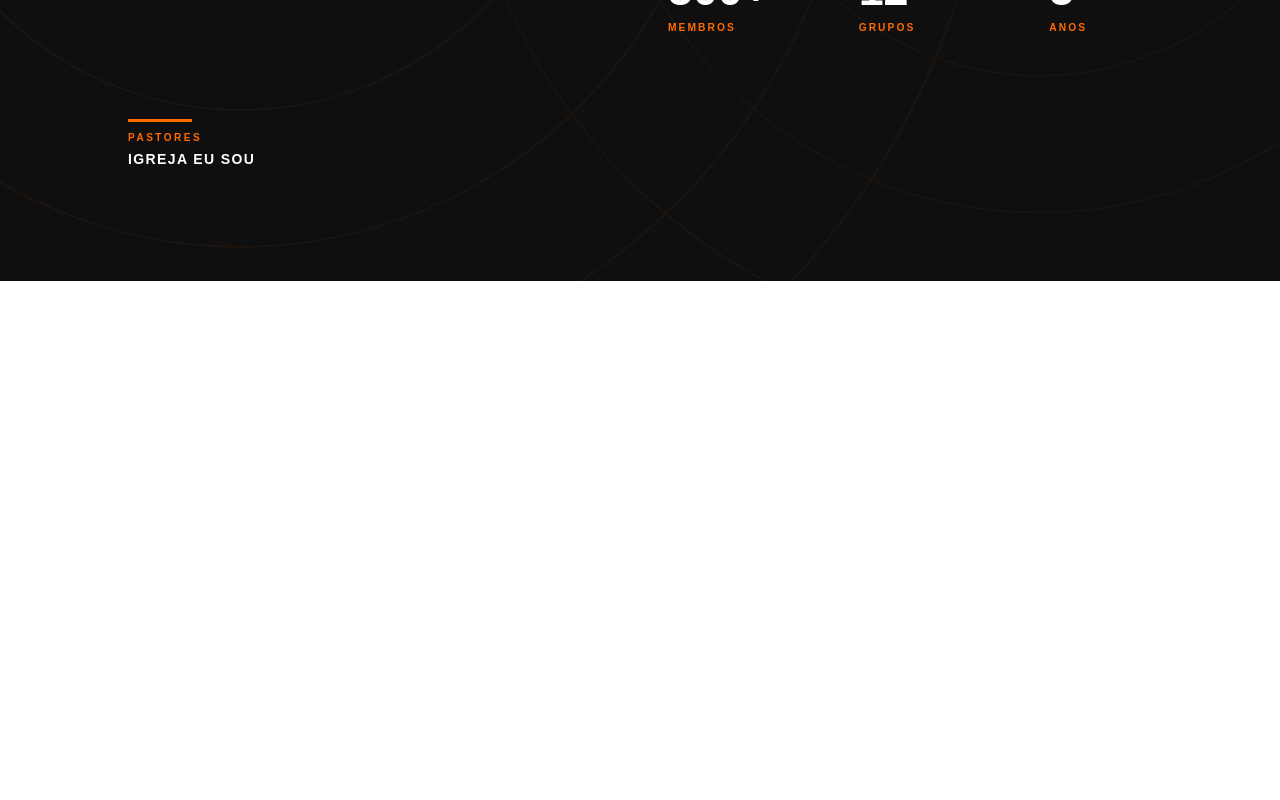
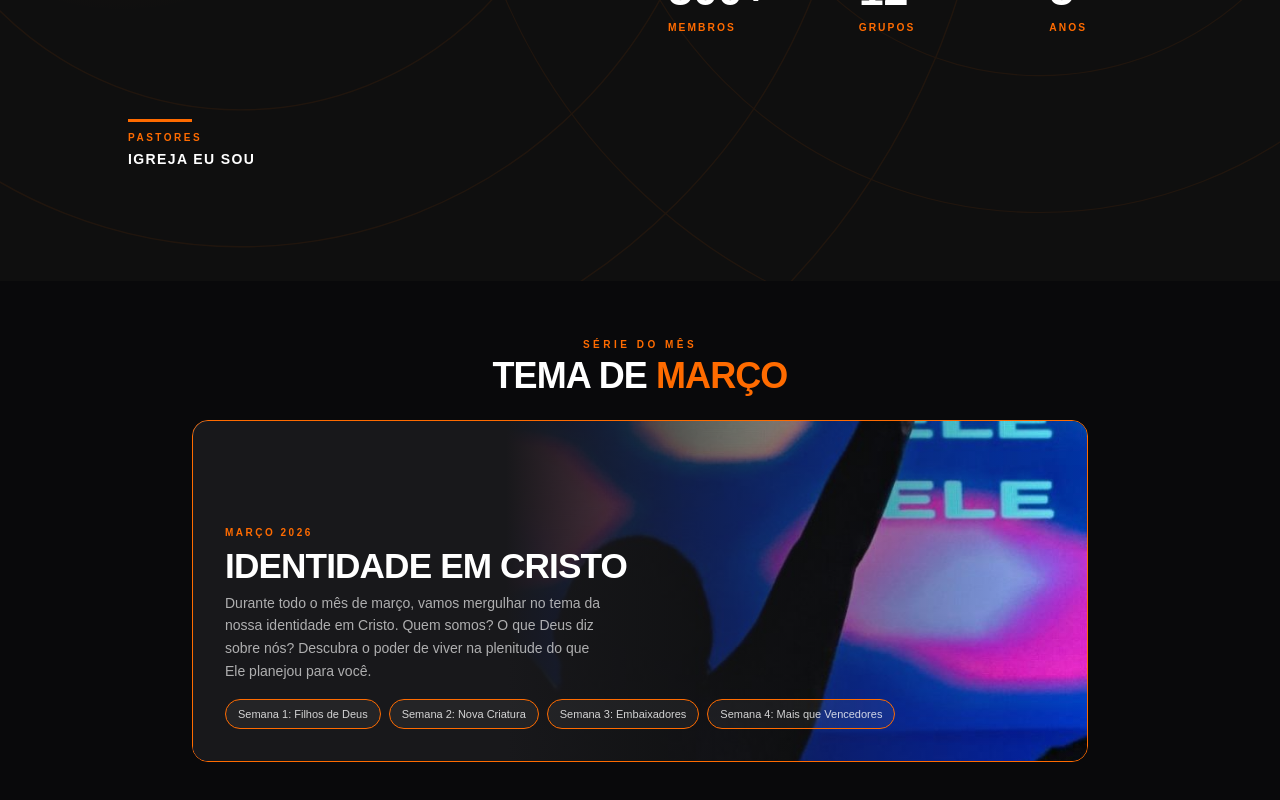
Before and after one commit to hagmayer06/site-eu-sou, a Next.js app in the folder eu-sou/: page / in a window 1280 px wide. Shown: the part 1466-2266 px from the top of the page. Before the commit the page ends 1747 px from the top, so only its background shows below. Built offline with nearby package versions, Linux system fonts and the light colour scheme.

Commit message:
nova seção adicionada: SerieDoMes.tsx

```diff
--- a/eu-sou/app/page.tsx
+++ b/eu-sou/app/page.tsx
@@ -1,10 +1,12 @@
 import Hero from "@/components/sections/hero"
 import ChamadoSection from "@/components/sections/Chamadosection"
+import SerieDoMes from "@/components/sections/SerieDoMes"
 export default function Home() {
   return (
     <main>
       <Hero />
       <ChamadoSection />
+      <SerieDoMes />
     </main>
   )
 }
--- /dev/null
+++ b/eu-sou/components/sections/SerieDoMes.tsx
@@ -0,0 +1,165 @@
+"use client"
+
+// components/sections/SerieDoMes.tsx
+
+import { useEffect, useRef, useState } from "react"
+
+type SerieDoMes = {
+  titulo: string
+  livro: string
+  descricao: string
+  imagem_url: string
+  semanas?: string[]
+  tema_mes?: string
+  mes?: string
+  ano?: string
+}
+
+const serieMock: SerieDoMes = {
+  titulo: "Identidade em Cristo",
+  livro: "Efésios",
+  descricao:
+    "Durante todo o mês de março, vamos mergulhar no tema da nossa identidade em Cristo. Quem somos? O que Deus diz sobre nós? Descubra o poder de viver na plenitude do que Ele planejou para você.",
+  imagem_url: "/img/img-membro.jpeg",
+  semanas: [
+    "Semana 1: Filhos de Deus",
+    "Semana 2: Nova Criatura",
+    "Semana 3: Embaixadores",
+    "Semana 4: Mais que Vencedores",
+  ],
+  tema_mes: "SÉRIE DO MÊS",
+  mes: "MARÇO",
+  ano: "MARÇO 2026",
+}
+
+export default function SerieDoMes({ serie = serieMock }: { serie?: SerieDoMes }) {
+  const semanas = serie.semanas ?? serieMock.semanas!
+  const mes = serie.mes ?? "MARÇO"
+  const ORANGE = "#ff6b00"
+
+  const sectionRef = useRef<HTMLElement>(null)
+  const [visible, setVisible] = useState(false)
+
+  useEffect(() => {
+    const observer = new IntersectionObserver(
+      ([entry]) => {
+        if (entry.isIntersecting) {
+          setVisible(true)
+          observer.disconnect() // anima só uma vez
+        }
+      },
+      { threshold: 0.15 }
+    )
+    if (sectionRef.current) observer.observe(sectionRef.current)
+    return () => observer.disconnect()
+  }, [])
+
+  // Utilitário de delay escalonado para cada elemento
+  const fade = (delay: number, extraY = 24) => ({
+    opacity: visible ? 1 : 0,
+    transform: visible ? "translateY(0)" : `translateY(${extraY}px)`,
+    transition: `opacity 0.7s ease ${delay}ms, transform 0.7s ease ${delay}ms`,
+  })
+
+  return (
+    <section
+      ref={sectionRef}
+      className="w-full bg-zinc-950 px-4 md:px-10 py-14 flex flex-col items-center"
+    >
+      {/* ── Heading acima do card ── */}
+      <div className="flex flex-col items-center mb-6 gap-1">
+        <span
+          className="text-[10px] font-semibold tracking-[0.35em] uppercase"
+          style={{ color: ORANGE, ...fade(0) }}
+        >
+          {serie.tema_mes ?? "SÉRIE DO MÊS"}
+        </span>
+        <h2
+          className="text-3xl md:text-4xl font-black uppercase text-white tracking-tight"
+          style={fade(100)}
+        >
+          TEMA DE <span style={{ color: ORANGE }}>{mes}</span>
+        </h2>
+      </div>
+
+      {/* ── Card ── */}
+      <div
+        className="relative w-full max-w-4xl rounded-2xl overflow-hidden"
+        style={{
+          minHeight: "340px",
+          border: `1px solid ${ORANGE}`,
+
+        }}
+      >
+        {/* Imagem de fundo */}
+        <img
+          src={serie.imagem_url}
+          alt={serie.titulo}
+          className="absolute inset-0 w-full h-full object-cover object-center"
+        />
+
+        {/* Degradê esquerda → transparente */}
+        <div
+          className="absolute inset-0"
+          style={{
+            background:
+              "linear-gradient(to right, #18181b 35%, #18181b99 60%, transparent 100%)",
+          }}
+        />
+
+        {/* Conteúdo */}
+        <div
+          className="relative z-10 flex flex-col justify-between h-full p-6 md:p-8"
+          style={{ minHeight: "340px" }}
+        >
+          <div />
+
+          <div className="flex flex-col gap-2">
+
+            {/* Data */}
+            <span
+              className="text-[10px] font-bold tracking-[0.25em] uppercase"
+              style={{ color: ORANGE, ...fade(350) }}
+            >
+              {serie.ano ?? "MARÇO 2026"}
+            </span>
+
+            {/* Título */}
+            <h4
+              className="font-black uppercase text-white leading-none tracking-tight"
+              style={{ fontSize: "clamp(1.4rem, 3.5vw, 2.2rem)", ...fade(450) }}
+            >
+              {serie.titulo.toUpperCase()}
+            </h4>
+
+            {/* Descrição */}
+            <p
+              className="text-white/65 text-xs md:text-sm leading-relaxed max-w-sm"
+              style={fade(550)}
+            >
+              {serie.descricao}
+            </p>
+
+            {/* Pills */}
+            {semanas.length > 0 && (
+              <div className="flex flex-wrap gap-2 mt-2">
+                {semanas.map((semana, i) => (
+                  <button
+                    key={i}
+                    className="px-3 py-1.5 rounded-full text-[11px] font-medium text-white/80 bg-white/5 cursor-pointer hover:bg-[#ff6b00]/20 hover:text-white"
+                    style={{
+                      border: `1px solid ${ORANGE}`,
+                      ...fade(650 + i * 80),
+                    }}
+                  >
+                    {semana}
+                  </button>
+                ))}
+              </div>
+            )}
+          </div>
+        </div>
+      </div>
+    </section>
+  )
+}
--- a/eu-sou/next.config.ts
+++ b/eu-sou/next.config.ts
@@ -1,6 +1,6 @@
 /** @type {import('next').NextConfig} */
 const nextConfig = {
-  allowedDevOrigins: ['192.168.0.102'],
+  allowedDevOrigins: ['192.168.0.*'],
 }
 
 module.exports = nextConfig
```
Also changed, not shown: eu-sou/public/img/img-membro.jpeg (added), eu-sou/public/img/teste.jpeg (added).
